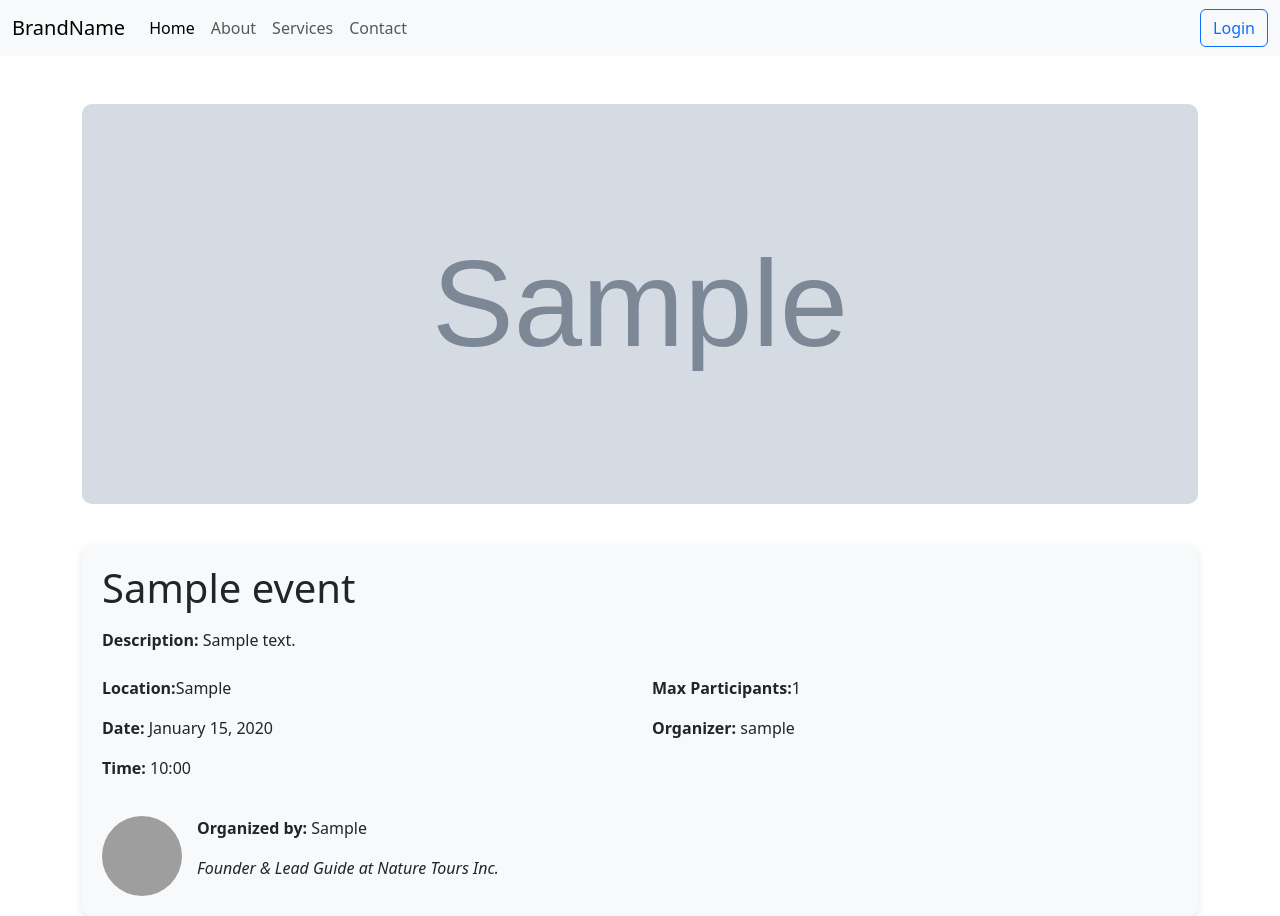
After one commit to um8rell4/events, a Django app: page /events/detail/1/ in a window 1280 px wide. The commit adds this page. Run offline with Django 5.2, Linux system fonts and the light colour scheme; tables that the repository leaves empty hold one stand-in row (values such as "Sample post"); grey boxes marked "Sample" are stand-in pictures; some libraries are stand-ins or nearby versions; grey boxes are pictures that could not be loaded.

Commit message:
Доделал до пункта 4.1 включительно

```diff
--- a/event/event/settings.py
+++ b/event/event/settings.py
@@ -11,6 +11,7 @@ https://docs.djangoproject.com/en/5.0/ref/settings/
 """
 
 from pathlib import Path
+import os
 
 # Build paths inside the project like this: BASE_DIR / 'subdir'.
 BASE_DIR = Path(__file__).resolve().parent.parent
@@ -129,3 +130,6 @@ STATIC_URL = 'static/'
 # https://docs.djangoproject.com/en/5.0/ref/settings/#default-auto-field
 
 DEFAULT_AUTO_FIELD = 'django.db.models.BigAutoField'
+
+MEDIA_ROOT = BASE_DIR/'media'
+MEDIA_URL = '/media/'
--- a/event/event/urls.py
+++ b/event/event/urls.py
@@ -16,8 +16,13 @@ Including another URLconf
 """
 from django.contrib import admin
 from django.urls import path, include
+from django.conf import settings
+from django.conf.urls.static import static
+
 
 urlpatterns = [
     path('admin/', admin.site.urls),
-    path('', include('events.urls'))
-]
+    path('events/', include(('events.urls', 'events'), namespace='events')),
+    path('users/', include('users.urls')),
+    path('reviews/', include('reviews.urls')),
+] + static(settings.MEDIA_URL, document_root=settings.MEDIA_ROOT)
--- a/event/events/models.py
+++ b/event/events/models.py
@@ -1,5 +1,6 @@
 from django.db import models
 from django.contrib.auth.models import User
+from django.urls import reverse
 
 
 class Event(models.Model):
@@ -11,6 +12,8 @@ class Event(models.Model):
     date = models.DateField(auto_now=False, verbose_name='Дата проведения')
     time = models.TimeField(verbose_name='Время проведения')
     max_participants = models.IntegerField(verbose_name='Максимальное количество участников')
+    bg_image = models.ImageField(upload_to='media/event_images/%Y/%m/%d/', verbose_name='Картинка мероприятия',
+                                 blank=True)
 
     class Meta:
         verbose_name = 'Мероприятие'
@@ -19,6 +22,11 @@ class Event(models.Model):
 
     def __str__(self):
         return self.title
+
+    def get_absolute_url(self):
+        return reverse('events:event_detail', args=[
+            self.pk
+        ])
 
 
 class Booking(models.Model):
--- a/event/events/urls.py
+++ b/event/events/urls.py
@@ -1,7 +1,8 @@
 from django.urls import path
-from .views import index
+from .views import events, event_detail
 
 
 urlpatterns = [
-    path('', index)
+    path('', events, name='events'),
+    path('detail/<int:pk>/', event_detail, name='event_detail')
 ]
--- a/event/events/views.py
+++ b/event/events/views.py
@@ -1,5 +1,25 @@
-from django.shortcuts import render
+from django.shortcuts import render, get_object_or_404
+from .models import Event
 
 
 def index(request):
     return render(request, 'base.html')
+
+
+def events(request):
+    elements = Event.objects.all()
+    color = 'red'
+    return render(
+        request,
+        'events/events.html', {
+            'elements': elements,
+            'color': color
+        }
+    )
+
+
+def event_detail(request, pk):
+    event = get_object_or_404(Event, pk=pk)
+    return render(request, 'events/event_detail.html', {
+        'event': event
+    })
--- /dev/null
+++ b/event/reviews/urls.py
@@ -0,0 +1,6 @@
+from django.urls import path
+
+
+urlpatterns = [
+
+]
--- a/event/templates/base.html
+++ b/event/templates/base.html
@@ -1,4 +1,3 @@
-{% load static %}
 <!DOCTYPE html>
 <html lang="en">
 <head>
@@ -7,10 +6,55 @@
     {% load django_bootstrap5 %}
     {% bootstrap_css %}
     {% bootstrap_javascript %}
-    <title>{% block title %} {% endblock %}</title>
+    <title>{% block title %}Default title{% endblock title %}</title>
+    <style>
+         body {
+            background-color: white;
+            background-size: cover;
+            background-position: center;
+            background-attachment: fixed;
+            margin: 0;
+            padding: 0;
+        }
+
+        /* Стиль для блоков */
+        .info-block {
+            width: 85%; /* Ширина блока 85% */
+            background-color: rgba(255, 255, 255, 0.9); /* Полупрозрачный белый фон для контента */
+            margin: 20px auto; /* Выравнивание по центру */
+            padding: 20px;
+            border-radius: 10px;
+            position: relative;
+            box-shadow: 0 4px 8px rgba(0, 0, 0, 0.2);
+        }
+
+        /* Задний фон блока */
+        .info-block::before {
+            content: '';
+            background-image: url('/media/event_images/2024/10/20/1683553302_2044958_import-url.png');
+            background-size: cover;
+            background-position: center;
+            position: absolute;
+            top: 0;
+            left: 0;
+            width: 100%;
+            height: 100%;
+            z-index: 0; /* Фон за текстом */
+            opacity: 0.3; /* Полупрозрачный задний фон для блока */
+            border-radius: 10px;
+        }
+
+        .info-block h2, .info-block p, .info-block button {
+            position: relative;
+            z-index: 1; /* Текст поверх фоновой картинки */
+        }
+    </style>
 </head>
 <body>
 {% include "include/navbar.html" %}
-{% block content %} {% endblock %}
+{% block content %}
+
+{% endblock content %}
+
 </body>
 </html>
--- /dev/null
+++ b/event/templates/events/event_detail.html
@@ -0,0 +1,62 @@
+{% extends 'base.html' %}
+{% block content %}
+<style>
+        .event-image {
+            width: 100%;
+            height: 400px;
+            object-fit: cover;
+            border-radius: 10px;
+            margin-bottom: 20px;
+        }
+        .event-info {
+            background-color: #f8f9fa;
+            padding: 20px;
+            border-radius: 10px;
+            box-shadow: 0 4px 8px rgba(0, 0, 0, 0.1);
+            margin-top: 20px;
+        }
+        .organizer-info {
+            display: flex;
+            align-items: center;
+            margin-top: 20px;
+        }
+        .organizer-info img {
+            width: 80px;
+            height: 80px;
+            border-radius: 50%;
+            margin-right: 15px;
+        }
+    </style>
+<div class="container mt-5">
+    <!-- Картинка мероприятия -->
+    {% if event.bg_image %}
+    <img src="{{ event.bg_image.url }}" alt="Event Image" class="event-image">
+    {% endif %}
+    <!-- Блок с информацией о мероприятии -->
+    <div class="event-info">
+        <h1 class="mb-3">{{ event.title }}</h1>
+        <p><strong>Description:</strong> {{ event.description }}</p>
+
+        <div class="row mt-4">
+            <div class="col-md-6">
+                <p><strong>Location:</strong>{{ event.location }}</p>
+                <p><strong>Date:</strong> {{ event.date|date:"F j, Y" }}</p>
+                <p><strong>Time:</strong> {{ event.time|date:"H:i"}}</p>
+            </div>
+            <div class="col-md-6">
+                <p><strong>Max Participants:</strong>{{ event.max_participants }}</p>
+                <p><strong>Organizer:</strong> {{ event.organizer.username }}</p>
+            </div>
+        </div>
+
+        <!-- Информация об организаторе -->
+        <div class="organizer-info">
+            <img src="https://source.unsplash.com/80x80/?organizer" alt="Organizer Image">
+            <div>
+                <p><strong>Organized by:</strong> {{ event.organizer.first_name }}</p>
+                <p><em>Founder & Lead Guide at Nature Tours Inc.</em></p>
+            </div>
+        </div>
+    </div>
+</div>
+{% endblock %}
--- /dev/null
+++ b/event/templates/events/events.html
@@ -0,0 +1,6 @@
+{% extends 'base.html' %}
+{% load static %}
+{% block title %} Events {% endblock %}
+{% block content %}
+{% include 'events/includes/event_card.html' %}
+{% endblock %}
--- a/event/templates/include/navbar.html
+++ b/event/templates/include/navbar.html
@@ -1,6 +1,6 @@
 <nav class="navbar navbar-expand-lg navbar-light bg-light">
   <div class="container-fluid">
-    <a class="navbar-brand" href="#">BrandName</a>
+    <a class="navbar-brand" href="{% url 'events:events' %}">BrandName</a>
     <button class="navbar-toggler" type="button" data-bs-toggle="collapse" data-bs-target="#navbarNav" aria-controls="navbarNav" aria-expanded="false" aria-label="Toggle navigation">
       <span class="navbar-toggler-icon"></span>
     </button>
@@ -10,7 +10,7 @@
           <a class="nav-link active" aria-current="page" href="#">Home</a>
         </li>
         <li class="nav-item">
-          <a class="nav-link" href="#">About</a>
+          <a class="nav-link" href="{% url 'events:events' %}">About</a>
         </li>
         <li class="nav-item">
           <a class="nav-link" href="#">Services</a>
--- a/event/users/models.py
+++ b/event/users/models.py
@@ -8,7 +8,7 @@ class UserProfile(models.Model):
 
     profile_picture = models.ImageField(
         default='default.jpg',
-        upload_to='profile_images',
+        upload_to='media/profile_images',
         verbose_name='Картинка пролфиля'
     )
     is_organizer = models.BooleanField(blank=True, verbose_name='Организатор')
--- /dev/null
+++ b/event/users/urls.py
@@ -0,0 +1,6 @@
+from django.urls import path
+
+
+urlpatterns = [
+
+]
```
Also changed, not shown: event/templates/events/includes/event_card.html (added, +21 -0 lines), event/events/migrations/0002_event_bg_image.py (added), event/events/migrations/0003_alter_event_bg_image.py (added), event/media/event_images/2024/10/20/1683553302_2044958_import-url.png (added), event/users/migrations/0002_alter_userprofile_profile_picture.py (added).
